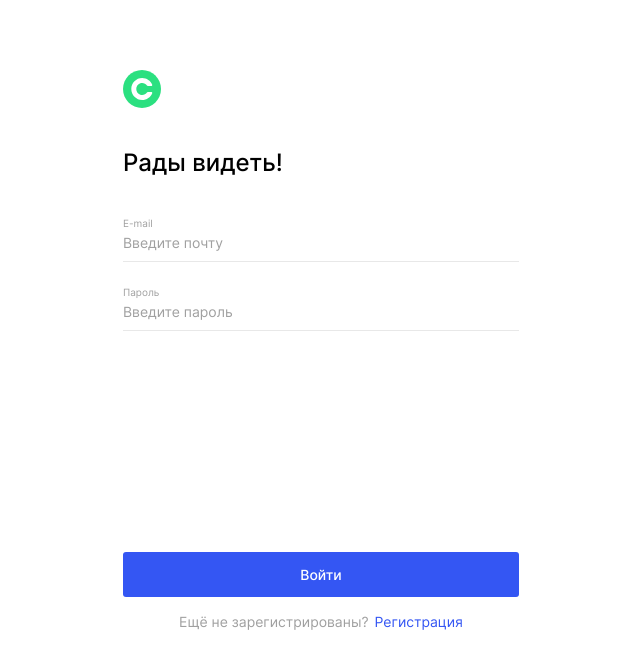
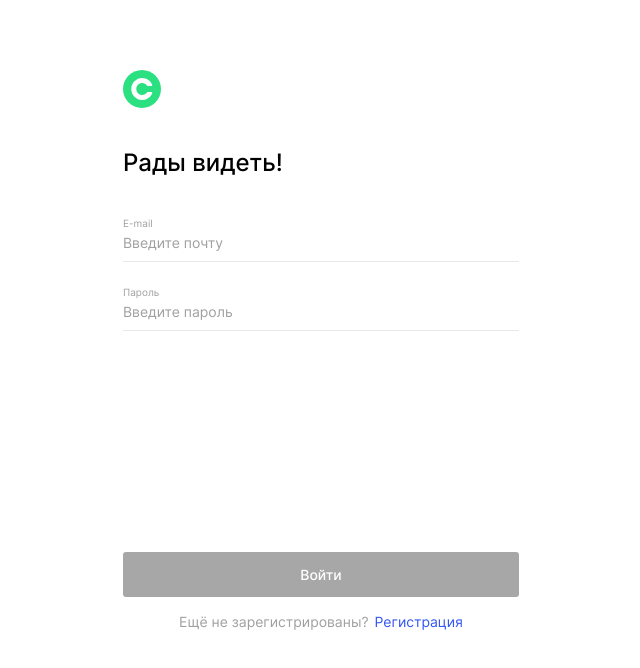
Before and after one commit to aumetros/movies-explorer-frontend, a React (Create React App) app: page /signin in a window 1280 px wide. Shown: the top 668 px of the page, without its empty margins (319-959 px from the left). Built offline with nearby package versions, Linux system fonts and the light colour scheme.

Commit message:
Реализована валидация формы компонента Login

```diff
--- a/src/components/Form/Form.css
+++ b/src/components/Form/Form.css
@@ -39,6 +39,10 @@
   font-weight: 500;
   line-height: 17px;
   cursor: pointer;
+}
+
+.form__submit_disabled {
+  background-color: #a8a7a7;
 }
 
 .form__submit_logged {
--- a/src/components/Form/Form.js
+++ b/src/components/Form/Form.js
@@ -1,11 +1,33 @@
 import "./Form.css";
 
-function Form({ children, title, name, submitText, isLoggedIn, onSubmit }) {
+function Form({
+  children,
+  title,
+  name,
+  submitText,
+  isLoggedIn,
+  onSubmit,
+  isFormInvalid,
+}) {
   return (
-    <form className={`form ${isLoggedIn && "form_logged"}`} name={name} onSubmit={onSubmit}>
-      <h1 className={`form__title ${isLoggedIn && "form__title_logged"}`}>{title}</h1>
+    <form
+      className={`form ${isLoggedIn && "form_logged"}`}
+      name={name}
+      onSubmit={onSubmit}
+    >
+      <h1 className={`form__title ${isLoggedIn && "form__title_logged"}`}>
+        {title}
+      </h1>
       {children}
-      <button type="submit" className={`form__submit ${isLoggedIn && "form__submit_logged"}`}>{submitText}</button>
+      <button
+        type="submit"
+        className={`form__submit ${isLoggedIn && "form__submit_logged"} ${
+          isFormInvalid && "form__submit_disabled"
+        }`}
+        disabled={isFormInvalid}
+      >
+        {submitText}
+      </button>
     </form>
   );
 }
--- a/src/components/Login/Login.js
+++ b/src/components/Login/Login.js
@@ -1,10 +1,66 @@
 import "./Login.css";
+import React from "react";
 import Form from "../Form/Form";
 import { Link } from "react-router-dom";
 import { useForm } from "../../hooks/UseForm";
+import { useValidation } from "../../hooks/useValidation";
+import { useFormErrors } from "../../hooks/useFormErrors";
 
 function Login() {
   const { values, handleChange } = useForm();
+  const { errors, setErrors } = useFormErrors();
+
+  const loginEmailResult = useValidation(values.loginEmail, "loginEmail");
+  const loginPasswordResult = useValidation(values.loginPassword, "loginPassword");
+
+  const isLoginEmailInvalid = Object.values(errors.loginEmail).some(Boolean);
+  const isLoginPasswordInvalid = Object.values(errors.loginPassword).some(Boolean);
+  const isFormInvalid = isLoginEmailInvalid || isLoginPasswordInvalid;
+
+  const [visibilityValidate, setVisibilityValidate] = React.useState({
+    loginEmail: false,
+    loginPassword: false,
+  });
+
+  const loginEmailClassName = `login__input ${
+    visibilityValidate.loginEmail && isLoginEmailInvalid && "login__input_invalid"
+  }`;
+
+  const loginPasswordClassName = `login__input ${
+    visibilityValidate.loginPassword && isLoginPasswordInvalid && "login__input_invalid"
+  }`;
+
+  function handleFocusInput(event) {
+    setVisibilityValidate({ ...visibilityValidate, [event.target.name]: true });
+  }
+
+  React.useEffect(() => {
+    setErrors({
+      loginEmail: loginEmailResult,
+      loginPassword: loginPasswordResult,
+    });
+  }, [loginEmailResult, loginPasswordResult, setErrors]);
+
+  function showLoginEmailErrors() {
+    if (visibilityValidate.loginEmail) {
+      return (
+        <>
+          {errors.loginEmail.required && errors.loginEmail.email && "Заполните это поле."}
+          {!errors.loginEmail.required && errors.loginEmail.email && "Это не похоже на email."}
+        </>
+      );
+    }
+  }
+
+  function showLoginPasswordErrors() {
+    if (visibilityValidate.loginPassword) {
+      return (
+        <>
+          {errors.loginPassword.required && "Заполните это поле."}
+        </>
+      )
+    }
+  }
 
   function handleLogin(event) {
     event.preventDefault();
@@ -23,34 +79,41 @@ function Login() {
         name="login"
         submitText="Войти"
         onSubmit={handleLogin}
+        isFormInvalid={isFormInvalid}
       >
         <label className="login__input-label" htmlFor="loginEmail">
           E-mail
         </label>
         <input
-          className="login__input"
+          className={loginEmailClassName}
           type="email"
           name="loginEmail"
           id="loginEmail"
           placeholder="Введите почту"
           value={values.name}
           onChange={handleChange}
+          onFocus={handleFocusInput}
         />
-        <span className="login__error"></span>
+        <span className="login__error">
+          {showLoginEmailErrors()}
+        </span>
 
         <label className="login__input-label" htmlFor="loginPassword">
           Пароль
         </label>
         <input
-          className="login__input"
+          className={loginPasswordClassName}
           type="password"
           name="loginPassword"
           id="loginPassword"
           placeholder="Введите пароль"
           value={values.name}
           onChange={handleChange}
+          onFocus={handleFocusInput}
         />
-        <span className="login__error"></span>
+        <span className="login__error">
+          {showLoginPasswordErrors()}
+        </span>
       </Form>
 
       <div className="login__link-container">
--- /dev/null
+++ b/src/hooks/useFormErrors.js
@@ -0,0 +1,27 @@
+import React from "react";
+
+export function useFormErrors() {
+  const [errors, setErrors] = React.useState({
+    registerName: {
+      required: true,
+      minLenght: true,
+      maxLength: true,
+    },
+    registerEmail: {
+      required: true,
+      email: true,
+    },
+    registerPassword: {
+      required: true,
+    },
+    loginEmail: {
+      required: true,
+      email: true,
+    },
+    loginPassword: {
+      required: true,
+    },
+  });
+
+  return { errors, setErrors };
+}
--- /dev/null
+++ b/src/hooks/useValidation.js
@@ -0,0 +1,21 @@
+import React from "react";
+import { validators } from "../utils/validators";
+
+export function useValidation(value, key) {
+
+  const [validationResult, setValidationResult] = React.useState({});
+
+  React.useEffect(() => {
+    const result = Object.keys(validators[key])
+      .map((errorKey) => {
+        const errorResult = validators[key][errorKey](value);
+        return { [errorKey]: errorResult };
+      })
+      .reduce((acc, el) => ({ ...acc, ...el }), {});
+
+      setValidationResult(result)
+
+  }, [value, key, setValidationResult]);
+
+  return validationResult;
+}
--- a/src/utils/validators.js
+++ b/src/utils/validators.js
@@ -15,7 +15,7 @@ export const validators = {
       return value === "";
     },
     email: (value) => {
-      const regex = new RegExp("/^[A-Z0-9._%+-]+@[A-Z0-9-]+.+.[A-Z]{2,4}$/i");
+      const regex = new RegExp(/^[A-Z0-9._%+-]+@[A-Z0-9-]+.+.[A-Z]{2,4}$/i);
       return !regex.test(value);
     },
   },
@@ -23,17 +23,13 @@ export const validators = {
     required: (value) => {
       return value === "";
     },
-    notCyrillic: (value) => {
-      const regex = new RegExp("/^[\u0400-\u04FF]+$/");
-      return regex.test(value);
-    },
   },
   loginEmail: {
     required: (value) => {
       return value === "";
     },
     email: (value) => {
-      const regex = new RegExp("/^[A-Z0-9._%+-]+@[A-Z0-9-]+.+.[A-Z]{2,4}$/i");
+      const regex = new RegExp(/^[A-Z0-9._%+-]+@[A-Z0-9-]+.+.[A-Z]{2,4}$/i);
       return !regex.test(value);
     },
   },
@@ -41,9 +37,5 @@ export const validators = {
     required: (value) => {
       return value === "";
     },
-    notCyrillic: (value) => {
-      const regex = new RegExp("/^[\u0400-\u04FF]+$/");
-      return regex.test(value);
-    },
   },
 };
```
